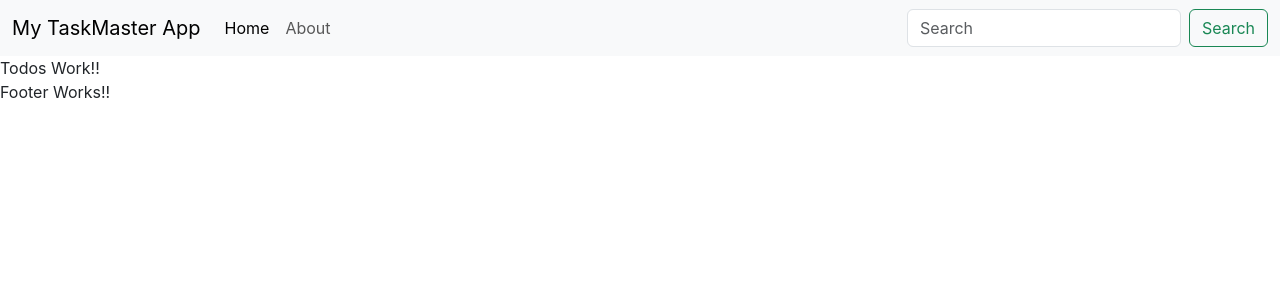
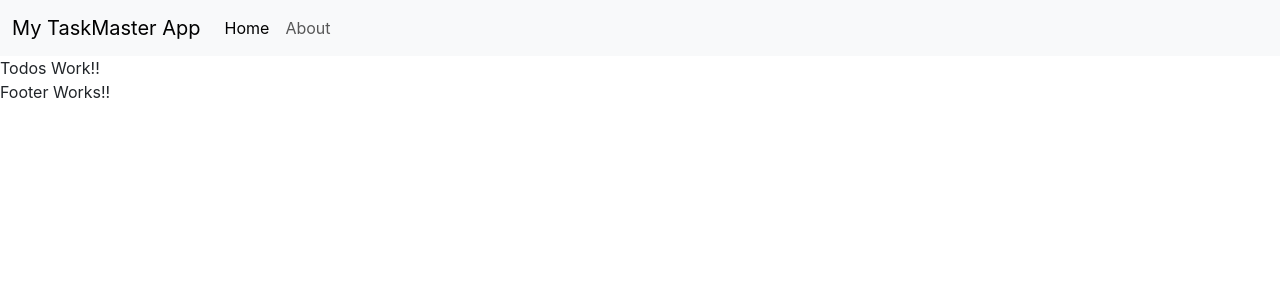
Before and after one commit to ArshSSandhu/react-taskmaster-app, a React (Create React App) app: page / in a window 1280 px wide. Shown: the top 300 px of the page. Built offline with nearby package versions, Linux system fonts and the light colour scheme.

Commit message:
proptype used

```diff
--- a/src/App.js
+++ b/src/App.js
@@ -8,7 +8,7 @@ import Footer from './MyComponents/Footer'
 function App() {
   return (
     <>
-    <Header title="My TaskMaster App" />
+    <Header title="My TaskMaster App" searchBar={false} />
     <Todos/>
     <TodoItem/>
     <Footer/>
--- a/src/MyComponents/Header.js
+++ b/src/MyComponents/Header.js
@@ -1,4 +1,5 @@
 import React from 'react'
+import PropTypes from 'prop-types';
 
 export default function Header(props) {
   return (
@@ -18,12 +19,17 @@ export default function Header(props) {
         </li>
 
       </ul>
-      <form className="d-flex" role="search">
+      {props.searchBar?<form className="d-flex" role="search">
         <input className="form-control me-2" type="search" placeholder="Search" aria-label="Search"/>
         <button className="btn btn-outline-success" type="submit">Search</button>
-      </form>
+      </form>:""}
     </div>
   </div>
 </nav>
   )
 }
+
+Header.propTypes={
+    title: PropTypes.string,
+    searchBar: PropTypes.bool
+};
```
